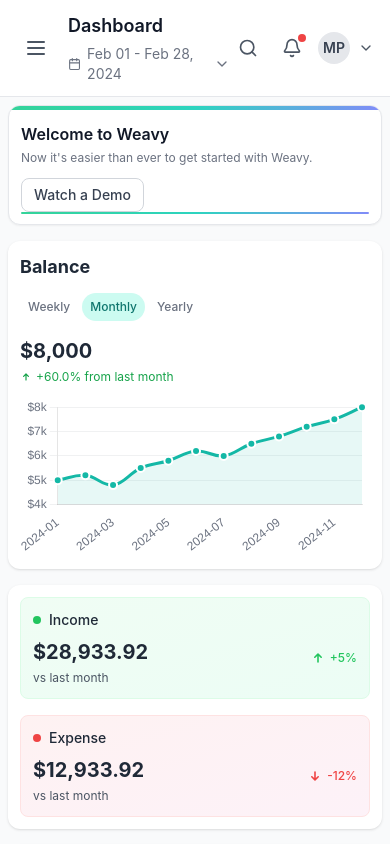
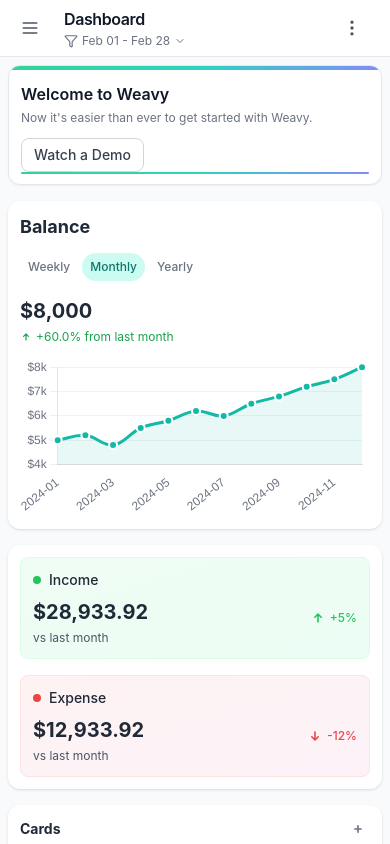
Before and after one commit to connorflynn4/WeavyFinance, a Next.js app: page /dashboard in a window 390 px wide. Shown: the top 844 px of the page. Built offline with nearby package versions, Linux system fonts and the light colour scheme.

Commit message:
dashboard mobile navbar fix

```diff
--- a/src/components/Header.tsx
+++ b/src/components/Header.tsx
@@ -1,67 +1,184 @@
 "use client";
 
-import { Bell, Search, ChevronDown, Calendar, Menu } from "lucide-react";
+import { useState, useEffect, useRef } from "react";
+import { Bell, Search, ChevronDown, Calendar, Menu, MoreVertical, Filter } from "lucide-react";
 
 interface HeaderProps {
   onMobileMenuToggle: () => void;
 }
 
 const Header = ({ onMobileMenuToggle }: HeaderProps) => {
+  const [isDatePickerOpen, setIsDatePickerOpen] = useState(false);
+  const [isMoreMenuOpen, setIsMoreMenuOpen] = useState(false);
+  const datePickerRef = useRef<HTMLDivElement>(null);
+  const moreMenuRef = useRef<HTMLDivElement>(null);
+
+  // Close dropdowns when clicking outside
+  useEffect(() => {
+    const handleClickOutside = (event: MouseEvent) => {
+      if (datePickerRef.current && !datePickerRef.current.contains(event.target as Node)) {
+        setIsDatePickerOpen(false);
+      }
+      if (moreMenuRef.current && !moreMenuRef.current.contains(event.target as Node)) {
+        setIsMoreMenuOpen(false);
+      }
+    };
+
+    document.addEventListener("mousedown", handleClickOutside);
+    return () => document.removeEventListener("mousedown", handleClickOutside);
+  }, []);
+
   return (
-    <header className="bg-white border-b border-gray-200 px-4 py-3 flex justify-between items-center">
-      <div className="flex items-center gap-3">
-        {/* Mobile hamburger menu */}
-        <button
-          onClick={onMobileMenuToggle}
-          className="lg:hidden p-2 rounded-md text-gray-600 hover:bg-gray-100 hover:text-gray-800 transition-colors duration-200"
-        >
-          <Menu className="w-6 h-6" />
-        </button>
+    <header className="bg-white border-b border-gray-200 backdrop-blur-sm sticky top-0 z-40">
+      <div className="h-14 px-4 flex items-center justify-between">
+        {/* Left Section: Hamburger + Title */}
+        <div className="flex items-center gap-3 min-w-0 flex-1">
+          {/* Mobile hamburger menu */}
+          <button
+            onClick={onMobileMenuToggle}
+            className="lg:hidden p-2 -ml-2 rounded-md text-gray-600 hover:bg-gray-100 hover:text-gray-800 transition-colors duration-200 min-w-[44px] min-h-[44px] flex items-center justify-center"
+            aria-label="Toggle sidebar menu"
+          >
+            <Menu className="w-5 h-5" />
+          </button>
 
-        <div>
-          <div className="flex items-center gap-2 text-gray-900">
-            <h1 className="text-lg font-semibold">Dashboard</h1>
-            <span className="hidden sm:inline-flex items-center rounded-md bg-gray-100 px-2 py-0.5 text-xs text-gray-600">Overview</span>
-          </div>
-          <div className="flex items-center text-gray-500 mt-1 text-sm">
-            <Calendar className="w-4 h-4 mr-1.5" />
-            <span className="hidden sm:inline">Financial report for Feb 01, 2024 - Feb 28, 2024</span>
-            <span className="sm:hidden">Feb 01 - Feb 28, 2024</span>
-            <button className="ml-2 text-gray-500 hover:text-gray-700">
-              <ChevronDown className="w-4 h-4" />
-            </button>
+          {/* Title Section */}
+          <div className="min-w-0 flex-1">
+            <div className="flex items-center gap-2">
+              <h1 className="text-base sm:text-lg font-semibold text-gray-900 tracking-tight truncate">
+                Dashboard
+              </h1>
+              <span className="hidden sm:inline-flex items-center rounded-md bg-gray-100 px-2 py-0.5 text-xs text-gray-600 whitespace-nowrap">
+                Overview
+              </span>
+            </div>
+
+            {/* Date Range - Desktop */}
+            <div className="hidden md:flex items-center text-gray-500 mt-0.5 text-xs sm:text-sm">
+              <Calendar className="w-3.5 h-3.5 sm:w-4 sm:h-4 mr-1.5 flex-shrink-0" />
+              <span className="whitespace-nowrap">Financial report for Feb 01, 2024 - Feb 28, 2024</span>
+              <button
+                className="ml-2 text-gray-500 hover:text-gray-700 transition-colors"
+                aria-label="Change date range"
+              >
+                <ChevronDown className="w-3.5 h-3.5 sm:w-4 sm:h-4" />
+              </button>
+            </div>
+
+            {/* Date Range - Mobile (Collapsible) */}
+            <div className="md:hidden relative" ref={datePickerRef}>
+              <button
+                onClick={() => setIsDatePickerOpen(!isDatePickerOpen)}
+                className="flex items-center text-gray-500 mt-0.5 text-xs transition-colors"
+                aria-label="Toggle date range"
+              >
+                <Filter className="w-3.5 h-3.5 mr-1" />
+                <span className="whitespace-nowrap">Feb 01 - Feb 28</span>
+                <ChevronDown className={`w-3 h-3 ml-1 transition-transform ${isDatePickerOpen ? 'rotate-180' : ''}`} />
+              </button>
+
+              {/* Expanded Date Picker (Mobile) */}
+              {isDatePickerOpen && (
+                <div className="absolute top-full left-0 mt-2 bg-white rounded-lg shadow-lg border border-gray-200 p-3 z-50 min-w-[200px] animate-fade-in">
+                  <div className="text-xs text-gray-600 mb-2">Financial report for</div>
+                  <div className="text-sm text-gray-900 font-medium">Feb 01, 2024 - Feb 28, 2024</div>
+                  <button
+                    onClick={() => setIsDatePickerOpen(false)}
+                    className="mt-2 text-xs text-teal-600 hover:text-teal-700"
+                  >
+                    Change range
+                  </button>
+                </div>
+              )}
+            </div>
           </div>
         </div>
-      </div>
 
-      <div className="flex items-center gap-2 sm:gap-3">
-        {/* Search - hidden on very small screens */}
-        <div className="relative hidden sm:block">
-          <input
-            type="text"
-            placeholder="Search..."
-            className="pl-8 pr-3 py-1.5 rounded-md border border-gray-300 text-sm focus:outline-none focus:ring-2 focus:ring-teal-500 focus:border-teal-500 placeholder:text-gray-400"
-          />
-          <Search className="w-4 h-4 text-gray-400 absolute left-2 top-1/2 -translate-y-1/2" />
-        </div>
+        {/* Right Section: Icons */}
+        <div className="flex items-center gap-2 sm:gap-3 flex-shrink-0">
+          {/* Search - Desktop */}
+          <div className="relative hidden md:block">
+            <input
+              type="text"
+              placeholder="Search..."
+              className="pl-8 pr-3 py-1.5 rounded-md border border-gray-300 text-sm focus:outline-none focus:ring-2 focus:ring-teal-500 focus:border-teal-500 placeholder:text-gray-400 w-48"
+            />
+            <Search className="w-4 h-4 text-gray-400 absolute left-2 top-1/2 -translate-y-1/2" />
+          </div>
 
-        {/* Mobile search button */}
-        <button className="sm:hidden p-2 rounded-md text-gray-600 hover:bg-gray-100 hover:text-gray-800 transition-colors duration-200">
-          <Search className="w-5 h-5" />
-        </button>
+          {/* Mobile: More Menu (for very small screens) */}
+          <div className="relative md:hidden" ref={moreMenuRef}>
+            <button
+              onClick={() => setIsMoreMenuOpen(!isMoreMenuOpen)}
+              className="p-2 rounded-md text-gray-600 hover:bg-gray-100 hover:text-gray-800 transition-colors duration-200 min-w-[44px] min-h-[44px] flex items-center justify-center"
+              aria-label="More options"
+            >
+              <MoreVertical className="w-5 h-5" />
+            </button>
 
-        <button className="relative rounded-full p-2 hover:bg-gray-100 text-gray-600">
-          <Bell className="w-5 h-5" />
-          <span className="absolute top-1 right-1 block h-2 w-2 rounded-full bg-red-500" />
-        </button>
+            {/* More Menu Dropdown */}
+            {isMoreMenuOpen && (
+              <div className="absolute top-full right-0 mt-2 bg-white rounded-lg shadow-lg border border-gray-200 py-2 z-50 min-w-[180px] animate-fade-in">
+                <button
+                  onClick={() => setIsMoreMenuOpen(false)}
+                  className="w-full flex items-center gap-3 px-4 py-2.5 text-sm text-gray-700 hover:bg-gray-50 transition-colors"
+                  aria-label="Search"
+                >
+                  <Search className="w-4 h-4" />
+                  <span>Search</span>
+                </button>
+                <button
+                  onClick={() => setIsMoreMenuOpen(false)}
+                  className="w-full flex items-center gap-3 px-4 py-2.5 text-sm text-gray-700 hover:bg-gray-50 transition-colors relative"
+                  aria-label="Notifications"
+                >
+                  <Bell className="w-4 h-4" />
+                  <span>Notifications</span>
+                  <span className="absolute left-8 top-2.5 block h-2 w-2 rounded-full bg-red-500" />
+                </button>
+                <div className="border-t border-gray-200 my-1" />
+                <button
+                  onClick={() => setIsMoreMenuOpen(false)}
+                  className="w-full flex items-center gap-3 px-4 py-2.5 text-sm text-gray-700 hover:bg-gray-50 transition-colors"
+                  aria-label="Profile"
+                >
+                  <div className="w-6 h-6 rounded-full bg-gray-200 flex items-center justify-center text-gray-700 font-semibold text-xs">
+                    MP
+                  </div>
+                  <span>Profile</span>
+                </button>
+              </div>
+            )}
+          </div>
 
-        <div className="flex items-center">
-          <div className="w-8 h-8 rounded-full bg-gray-200 flex items-center justify-center text-gray-700 font-semibold mr-2 text-sm">
-            MP
+          {/* Desktop/Tablet: Individual Icons */}
+          <div className="hidden md:flex items-center gap-2">
+
+            {/* Notifications */}
+            <button
+              className="relative p-2 rounded-md text-gray-600 hover:bg-gray-100 hover:text-gray-800 transition-colors duration-200 min-w-[44px] min-h-[44px] flex items-center justify-center"
+              aria-label="Notifications"
+            >
+              <Bell className="w-5 h-5" />
+              <span className="absolute top-1.5 right-1.5 block h-2 w-2 rounded-full bg-red-500 ring-2 ring-white" />
+            </button>
+
+            {/* Profile */}
+            <div className="flex items-center gap-1.5">
+              <button
+                className="w-8 h-8 rounded-full bg-gray-200 flex items-center justify-center text-gray-700 font-semibold text-sm hover:bg-gray-300 transition-colors min-w-[44px] min-h-[44px]"
+                aria-label="Profile menu"
+              >
+                MP
+              </button>
+              <button
+                className="p-1 text-gray-600 hover:text-gray-800 transition-colors"
+                aria-label="Profile options"
+              >
+                <ChevronDown className="w-4 h-4" />
+              </button>
+            </div>
           </div>
-          <button className="text-gray-600 hover:text-gray-800">
-            <ChevronDown className="w-4 h-4" />
-          </button>
         </div>
       </div>
     </header>
```
